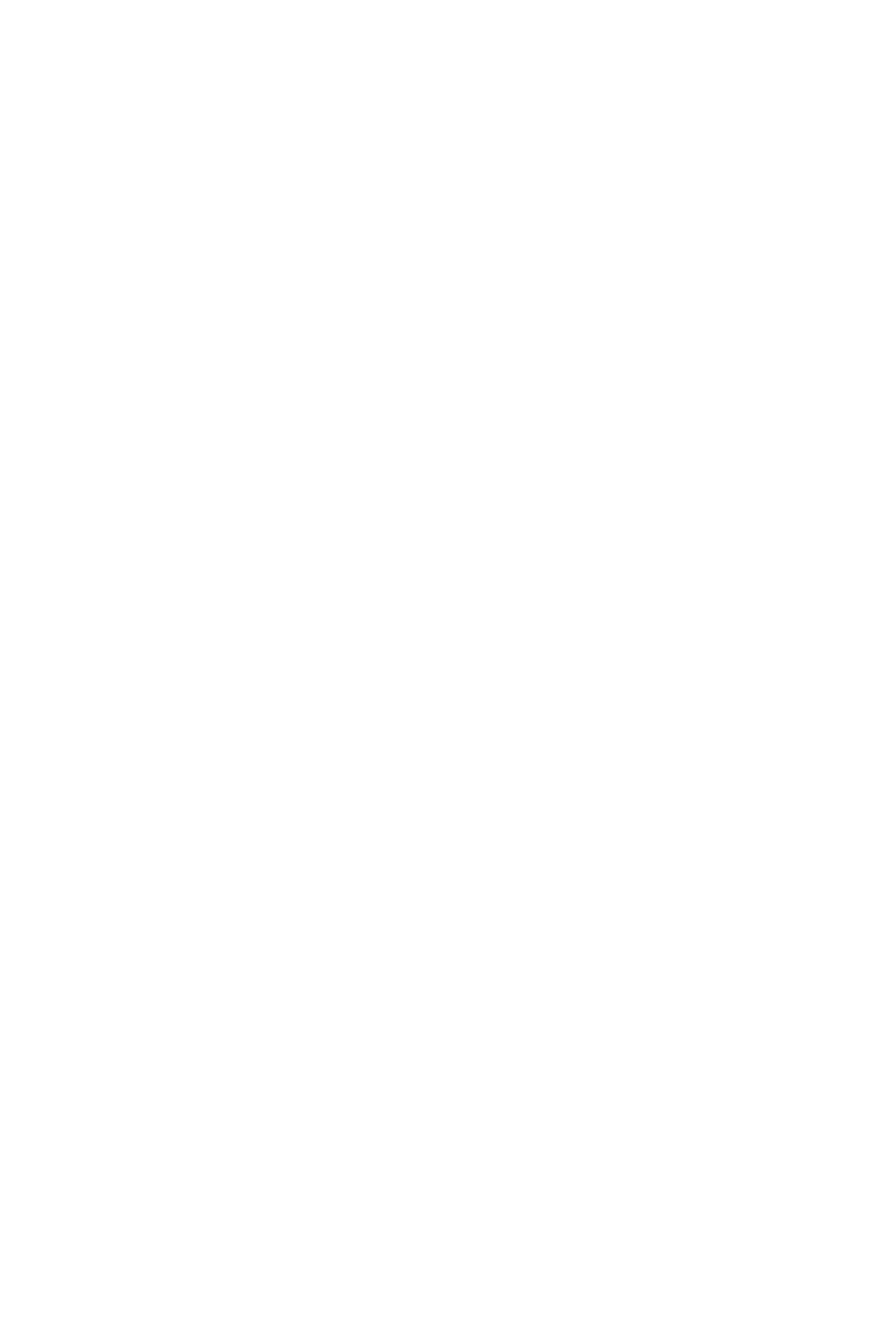
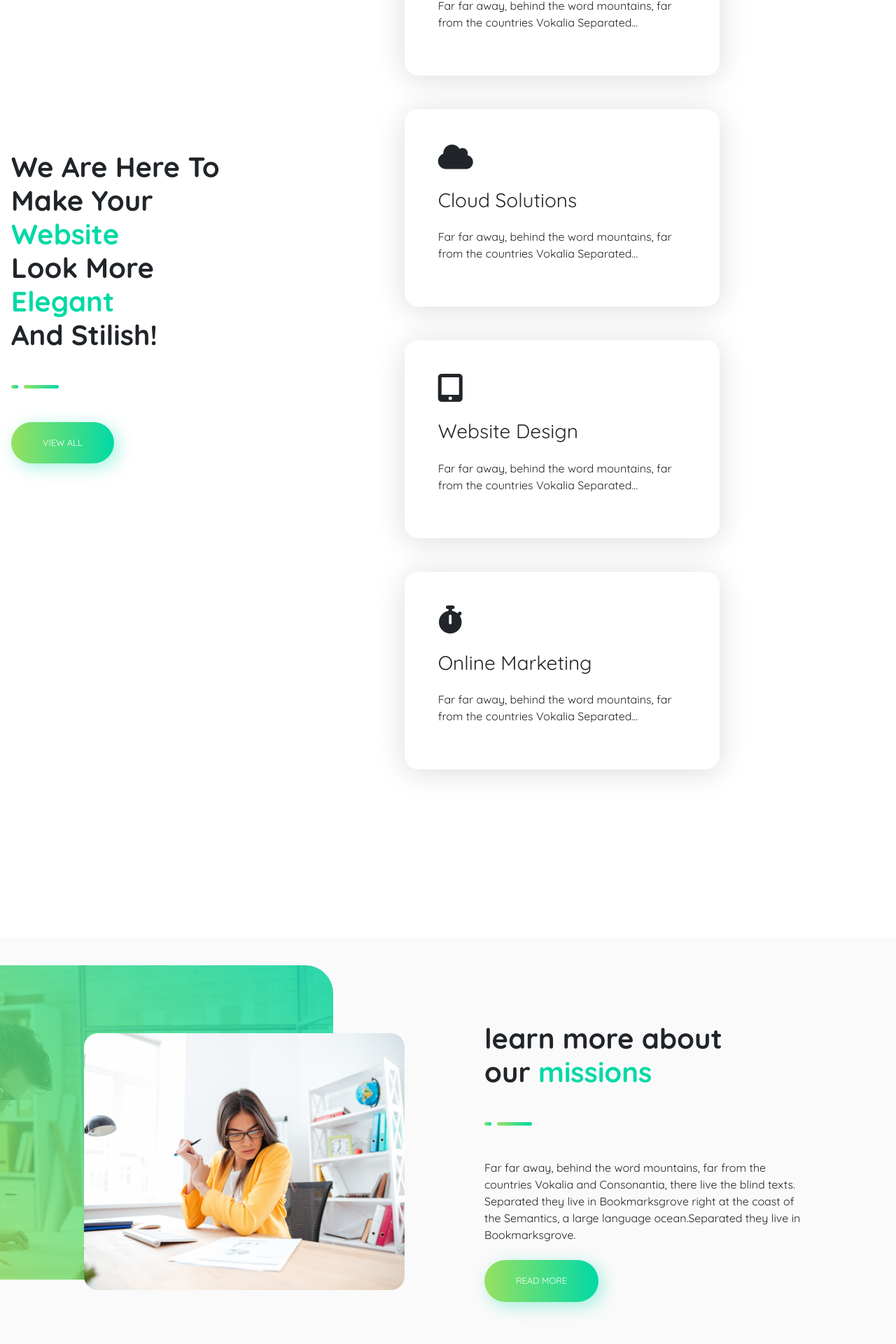
Before and after one commit to AlbertoScalia/proj-html-vuejs, a Vue app: page / in a window 1280 px wide. Shown: the part 1391-3311 px from the top of the page at 70% size. Before the commit the page ends 1144 px from the top, so only its background shows below. Built offline with nearby package versions, Linux system fonts and the light colour scheme.

Commit message:
Feat: Add Services and LearnAbout section

```diff
--- a/src/assets/styles/general.scss
+++ b/src/assets/styles/general.scss
@@ -10,5 +10,6 @@
 @import './partials/variables';
 
 body{
+    background-color: $bg-primary;
     font-family: 'Quicksand', sans-serif;
 }
--- /dev/null
+++ b/src/components/Card.vue
@@ -0,0 +1,39 @@
+<template>
+    <div class="col-12 p-5">
+        <i :class="'fa-solid fa-' + icon + ' fs-1'"></i>
+        <h3 class="text-capitalize my-4">{{ title }}</h3>
+        <p>Far far away, behind the word mountains, far
+            from the countries Vokalia Separated...</p>
+    </div>
+</template>
+
+<script>
+    export default {
+    name: 'Card',
+    props: ['icon', 'title']
+    }
+</script>
+
+<style lang="scss" scoped>
+@use '../assets/styles/partials/variables' as *;
+.left{
+    width: 40%;
+}
+
+.right{
+    max-width: 60%;
+}
+
+.col-12{
+    box-shadow: 0 4px 44px 0 rgba(0, 0, 0, 0.14);
+    border-radius: 20px;
+    max-width: 450px;
+    max-height: 400px;
+    &:hover{
+        color: white;
+        background: $hover-bg;
+        box-shadow: 6px 6px 25px 0 rgba(0,217,166,.35);
+        cursor: pointer;
+    }
+}
+</style>
--- /dev/null
+++ b/src/components/LearnAbout.vue
@@ -0,0 +1,80 @@
+<template>
+    <section class="d-flex flex-column flex-xl-row align-items-center position-relative">
+        <div class="left">
+            <div id="bg-img" class="d-none d-xl-block">
+                <div class="filter"></div>
+            </div>
+
+            <img src="/images/businesswoman-analysing-document-P8WSNMC-1024x820.jpg" alt="analysing">
+        </div>
+        <div class="right">
+            <h2 class="fw-bold fs-1 mt-5 mt-xl-0"> learn more about <br> our <span>missions</span>  </h2>
+            <Divider/>
+            <p class="mb-4">Far far away, behind the word mountains, far from the countries Vokalia and
+    Consonantia, there live the blind texts. Separated they live in Bookmarksgrove
+    right at the coast of the Semantics, a large language ocean.Separated they live
+    in Bookmarksgrove.</p>
+    <ButtonPrimary :text="'read more'"/>
+        </div>
+    </section>
+</template>
+
+<script>
+import Divider from './Divider.vue';
+import ButtonPrimary from './ButtonPrimary.vue';
+    export default {
+    name: 'LearnAbout',
+    components: {
+        Divider,
+            ButtonPrimary
+        }
+    }
+</script>
+
+<style lang="scss" scoped>
+@use '../assets/styles/partials/variables' as *;
+section{
+    margin: 30vh 0;
+    padding: 15vh;
+    background-color: $bg-secondary;
+    .left{
+        width: 55%;
+        overflow: hidden;
+        #bg-img{
+            position: absolute;
+            z-index: 2;
+            height: 70%;
+            width: 45%;
+            left: -100px;
+            top: 40px;
+            background-image: url('/images/busy-architect-PYVKWM4-1024x872.jpg');
+            background-size: cover;
+            border-radius: 40px;
+            .filter{
+                width: 100%;
+                height: 100%;
+                z-index: 5;
+                background: $hover-bg;
+                opacity: 80%;
+                border-radius: 40px;
+            }
+
+        }
+        img{
+            position: relative;
+            width: 80%;
+            border-radius: 20px;
+            z-index: 10;
+        }
+    }
+    .right{
+        width: 45%;
+        h2{
+            span{
+                color: $contrast-color;
+            }
+        }
+    }
+    }
+
+</style>
--- a/src/components/MainComponent.vue
+++ b/src/components/MainComponent.vue
@@ -1,15 +1,21 @@
 <template>
     <main>
         <Jumbotron/>
+        <Services/>
+        <LearnAbout/>
     </main>
 </template>
 
 <script>
 import Jumbotron from './Jumbotron.vue';
+import Services from './Services.vue';
+import LearnAbout from './LearnAbout.vue';
     export default {
     name: 'MainComponent',
     components: {
-            Jumbotron
+        Jumbotron,
+        Services,
+        LearnAbout
         }
     }
 </script>
--- /dev/null
+++ b/src/components/Services.vue
@@ -0,0 +1,44 @@
+<template>
+    <section class="mx-3 d-flex flex-column flex-xl-row justify-content-between align-content-center mt-5">
+        <div class="left align-self-center">
+            <h2 class="text-capitalize fw-bold fs-1">We are here to
+                Make your <span>website</span> <br>
+                look more <span>elegant</span>  <br>
+                and stilish!
+            </h2>
+            <Divider/>
+            <ButtonPrimary :text="'view all'"/>
+        </div>
+        <div class="right align-self-center mt-5">
+            <div class="row gap-5 justify-content-center">
+                <Card :icon="'gauge-simple-high'" :title="'speed optimization'"/>
+                <Card :icon="'cloud'" :title="'cloud solutions'"/>
+                <Card :icon="'tablet-screen-button'" :title="'website design'"/>
+                <Card :icon="'stopwatch'" :title="'online marketing'"/>
+            </div>
+        </div>
+    </section>
+</template>
+
+<script>
+import Divider from './Divider.vue';
+import ButtonPrimary from './ButtonPrimary.vue';
+import Card from './Card.vue'
+    export default {
+    name: 'Services',
+    components: {
+        Divider,
+        ButtonPrimary,
+            Card
+        }
+    }
+</script>
+
+<style lang="scss" scoped>
+@use '../assets/styles/partials/variables' as *;
+h2{
+    span{
+        color: $contrast-color;
+    }
+}
+</style>
```
